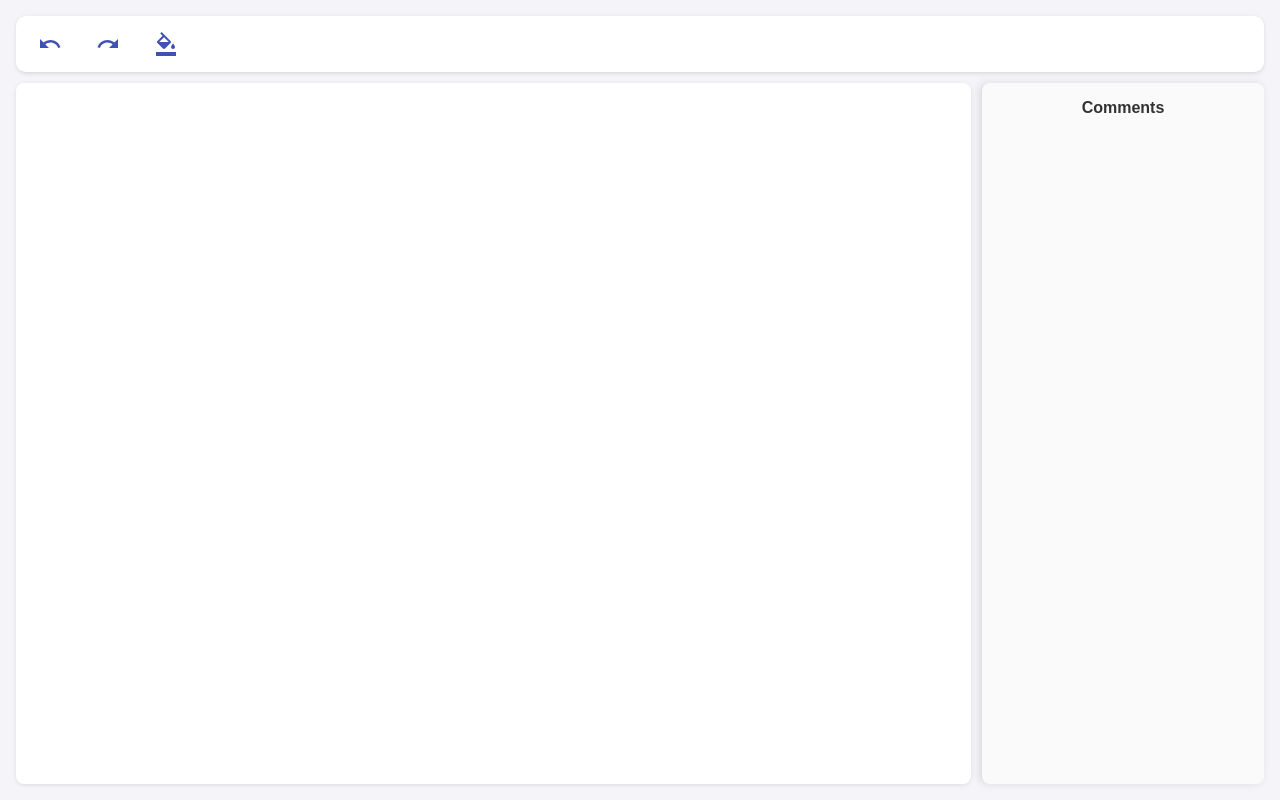
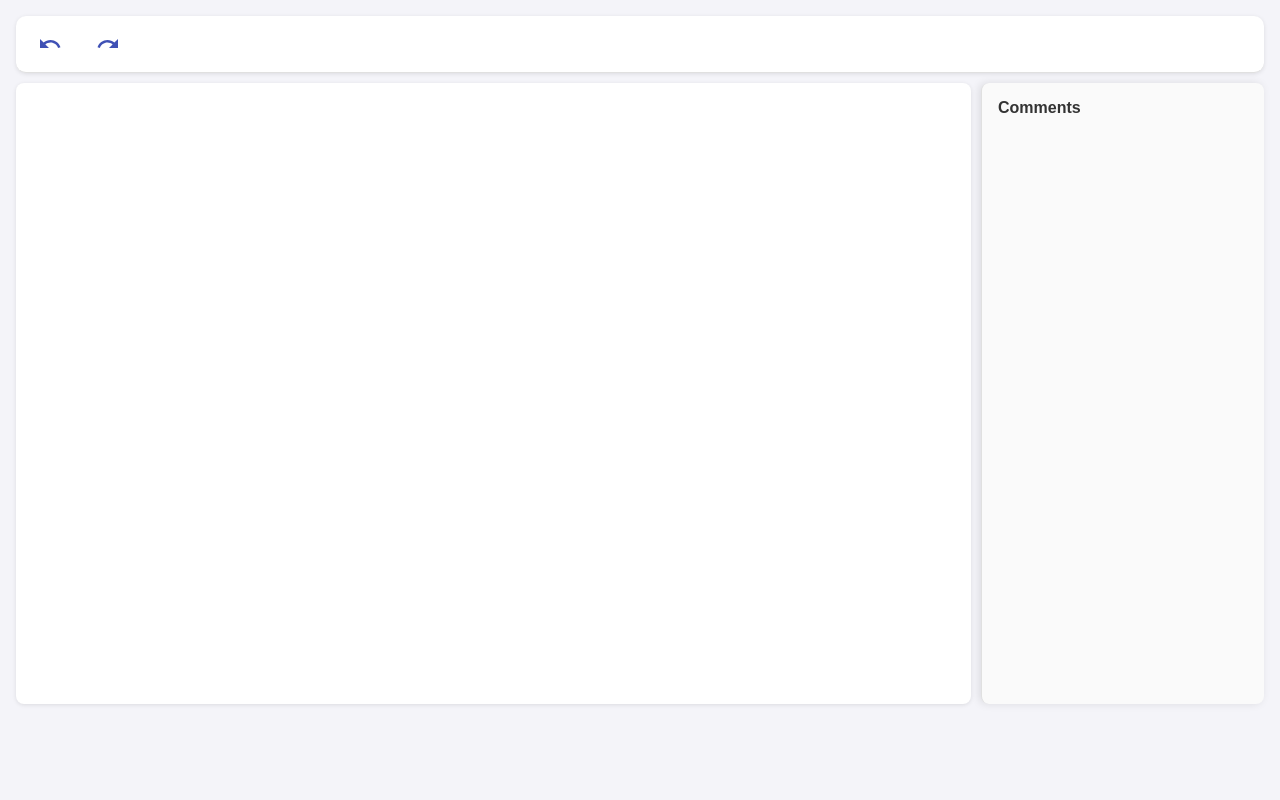
Before and after one commit to mfvicky/editor-task, a React (Create React App) app: page / in a window 1280 px wide. Built offline with nearby package versions, Linux system fonts and the light colour scheme.

Commit message:
ui changes

```diff
--- a/src/App.css
+++ b/src/App.css
@@ -1,38 +1,3 @@
-.App {
-  text-align: center;
+body {
+  background-color: #f4f4f9;
 }
-
-.App-logo {
-  height: 40vmin;
-  pointer-events: none;
-}
-
-@media (prefers-reduced-motion: no-preference) {
-  .App-logo {
-    animation: App-logo-spin infinite 20s linear;
-  }
-}
-
-.App-header {
-  background-color: #282c34;
-  min-height: 100vh;
-  display: flex;
-  flex-direction: column;
-  align-items: center;
-  justify-content: center;
-  font-size: calc(10px + 2vmin);
-  color: white;
-}
-
-.App-link {
-  color: #61dafb;
-}
-
-@keyframes App-logo-spin {
-  from {
-    transform: rotate(0deg);
-  }
-  to {
-    transform: rotate(360deg);
-  }
-}
--- a/src/components/QuillEditor.css
+++ b/src/components/QuillEditor.css
@@ -11,7 +11,7 @@
     display: flex;
     flex-direction: column;
     width: 100%;
-    height: 100vh;
+    height: 90vh;
     background-color: #f4f4f9;
     font-family: "Arial", sans-serif;
     padding: 16px;
@@ -60,7 +60,7 @@
     background-color: white;
     box-shadow: 0 1px 4px rgba(0, 0, 0, 0.1);
     border-radius: 8px;
-    min-height: 500px;
+    min-height: 400px;
 }
 
 /* Inline Toolbar (Bold, Rate Slider, Comment) */
--- a/src/components/QuillEditor.jsx
+++ b/src/components/QuillEditor.jsx
@@ -162,9 +162,7 @@ const QuillEditor = () => {
         <IconButton onClick={() => quillRef.current.getEditor().history.redo()}>
           <RedoIcon />
         </IconButton>
-        <IconButton onClick={handleHighlight}>
-          <FormatColorFillIcon />
-        </IconButton>
+
       </div>
 
       <div className="editor-and-comments">
@@ -239,23 +237,27 @@ const QuillEditor = () => {
           <h3>Comments</h3>
           <ul>
             {comments.map((comment, index) => (
-              <li key={index}>
+              <li key={index} style={{ cursor: "pointer", display: "flex", justifyContent: "space-between" }} onClick={() => handleSelectComment(comment.range)}>
+                <div>
                   <strong>Text:</strong>{" "}
                   <span
-                  style={{ cursor: "pointer", textDecoration: "underline", color: comment.color }}
-                  onClick={() => handleSelectComment(comment.range)}
+                    style={{ color: comment.color }}
+
                   >
                     {comment.text}
                   </span>
                   <br />
                   <strong>Comment:</strong> {comment.comment}
-                <br />
+                </div>
+                <div style={{ display: "flex" }}>
+
                   <IconButton onClick={() => handleEditComment(comment.id)}>
                     <EditIcon />
                   </IconButton>
                   <IconButton onClick={() => handleDeleteComment(comment.id)}>
                     <DeleteIcon />
                   </IconButton>
+                </div>
               </li>
             ))}
           </ul>
```
Lines whose indentation alone changed are shown as unchanged.
